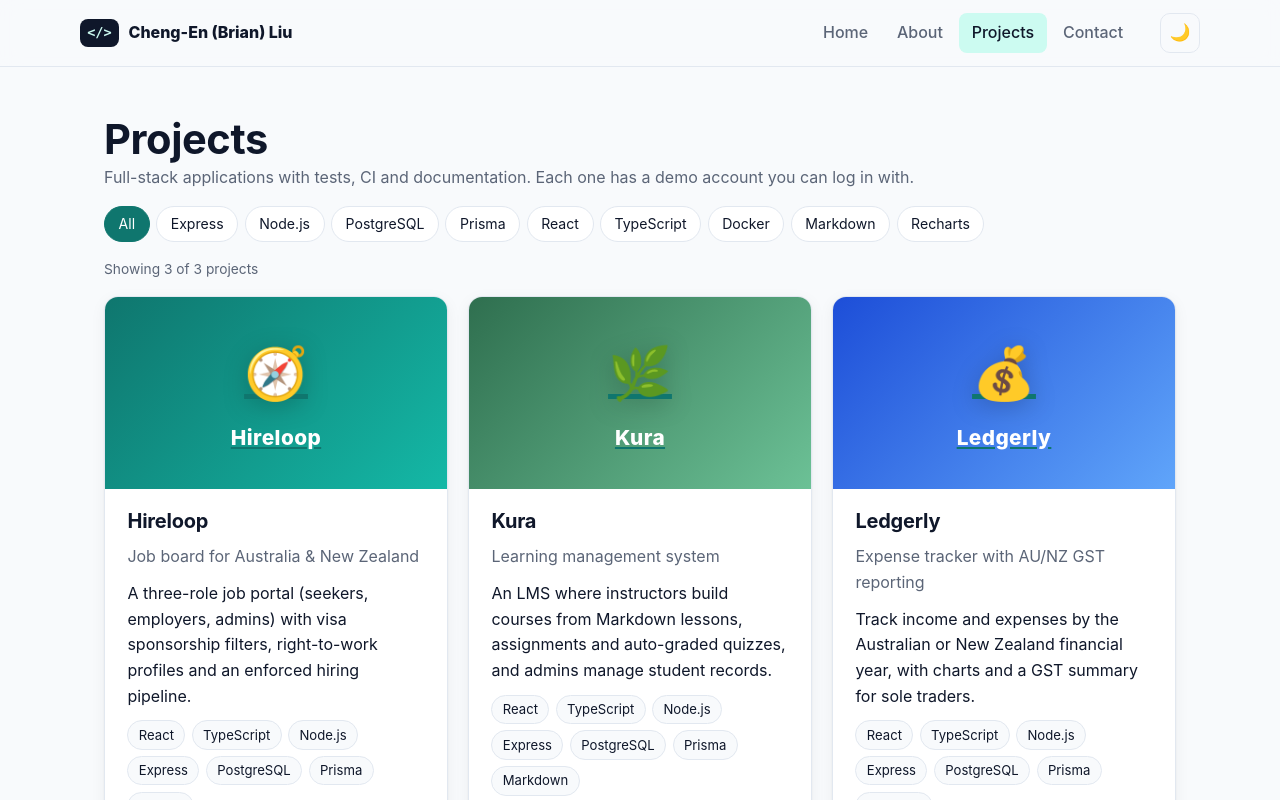
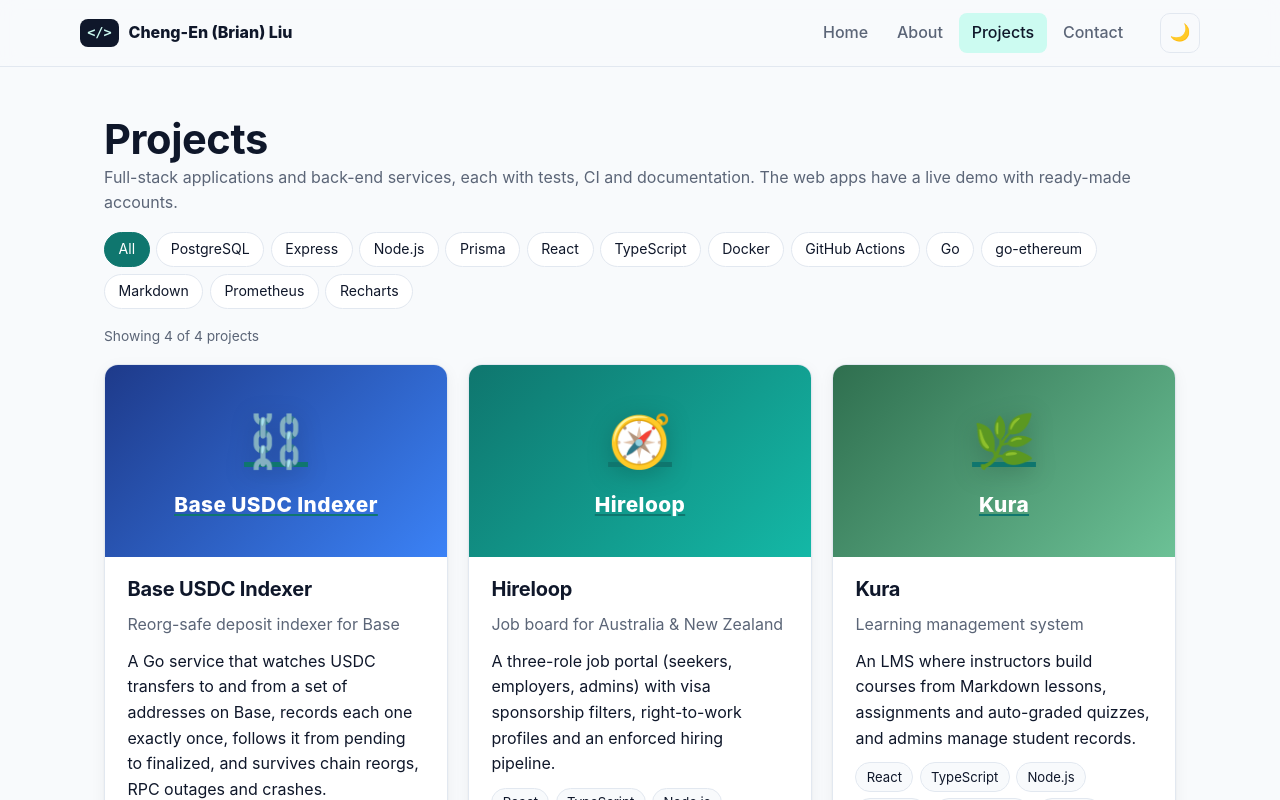
Before and after one commit to BrianLiu0531/portfolio, a React (Vite) app: page /projects in a window 1280 px wide. Shown: the top 800 px of the page. Built offline with nearby package versions, Linux system fonts and the light colour scheme.

Commit message:
Add Base USDC Indexer project
Co-Authored-By: Claude Opus 5.5 <noreply@anthropic.com>

```diff
--- a/src/content.ts
+++ b/src/content.ts
@@ -60,7 +60,7 @@ export const profile = {
 export const skills: { group: string; items: string[] }[] = [
   { group: 'Front end', items: ['TypeScript', 'React 19', 'Vue 3', 'PixiJS', 'Canvas 2D', 'Three.js', 'Zustand', 'TanStack Query', 'Vite', 'Tailwind CSS'] },
   { group: 'Back end', items: ['Node.js', 'Express', 'Colyseus (WebSockets)', 'Python', 'Django REST Framework', 'PHP / Laravel', 'Go (Fiber, GORM)', 'C# / ASP.NET'] },
-  { group: 'Data & integration', items: ['PostgreSQL', 'MySQL', 'SQL Server', 'Prisma', 'Entity Framework', 'SAP Business ByDesign', 'Payment & e-invoice APIs', 'RFID readers'] },
+  { group: 'Data & integration', items: ['PostgreSQL', 'MySQL', 'SQL Server', 'Prisma', 'Entity Framework', 'EVM / go-ethereum', 'SAP Business ByDesign', 'Payment & e-invoice APIs', 'RFID readers'] },
   { group: 'DevOps & quality', items: ['Docker', 'Nginx / Caddy', 'GitHub Actions', 'GitLab CI/CD', 'Vitest', 'PHPUnit', 'k6 load testing', 'Scrum (PSM I)'] },
 ];
 
@@ -134,6 +134,44 @@ export const experience: Experience[] = [
 ];
 
 export const projects: Project[] = [
+  {
+    slug: 'base-usdc-indexer',
+    name: 'Base USDC Indexer',
+    tagline: 'Reorg-safe deposit indexer for Base',
+    emoji: '⛓️',
+    colors: ['#1e3a8a', '#3b82f6'],
+    summary:
+      'A Go service that watches USDC transfers to and from a set of addresses on Base, records each one exactly once, follows it from pending to finalized, and survives chain reorgs, RPC outages and crashes.',
+    problem:
+      'Exchanges and wallets have to credit on-chain deposits without double-crediting a retried log or crediting a transfer that a reorg later removes. Polling eth_getLogs in a loop gets both wrong.',
+    features: [
+      'Tracks every transfer through pending → safe → finalized using the OP Stack block tags',
+      'Detects reorgs by parent hash, walks back to the common ancestor and rewinds atomically, keeping an audit trail',
+      'Transactional outbox emits transfer.confirmed (and compensating transfer.reverted) events with deterministic IDs',
+      'Reconciles indexed balances against balanceOf on chain and alerts on any drift',
+      'HTTP API, Prometheus metrics, multi-RPC failover, adaptive log ranges and rate limiting',
+    ],
+    highlights: [
+      {
+        title: 'Exactly-once by construction',
+        detail:
+          'A unique key on (tx hash, log index), and each batch, cursor and outbox event committed in one transaction that fails if another writer moved the cursor.',
+      },
+      {
+        title: 'Randomised chain simulation',
+        detail:
+          'Tests mine, reorg, finalize, fail RPC calls and restart at random, then check the database equals the canonical chain. CI runs 100 seeds on every push.',
+      },
+      {
+        title: 'Verified on a real network',
+        detail:
+          'Indexed live Base Sepolia traffic through the public RPC’s 200-block and 25 req/s limits, with balanceOf reconciliation matching to the last unit.',
+      },
+    ],
+    stack: ['Go', 'go-ethereum', 'PostgreSQL', 'Prometheus', 'Docker', 'GitHub Actions'],
+    tests: '23 automated tests plus a randomised reorg simulation (against PostgreSQL)',
+    github: `https://github.com/${GITHUB_USER}/base-usdc-indexer`,
+  },
   {
     slug: 'job-portal',
     name: 'Hireloop',
--- a/src/pages/ProjectsPage.tsx
+++ b/src/pages/ProjectsPage.tsx
@@ -20,7 +20,7 @@ export default function ProjectsPage() {
     <div className="stack">
       <div>
         <h1>Projects</h1>
-        <p className="muted">Full-stack applications with tests, CI and documentation. Each one has a demo account you can log in with.</p>
+        <p className="muted">Full-stack applications and back-end services, each with tests, CI and documentation. The web apps have a live demo with ready-made accounts.</p>
       </div>
 
       <div className="filters" role="group" aria-label="Filter by technology">
```
Also changed, not shown: 1 other file (tests, documents, lock files or other folders).
